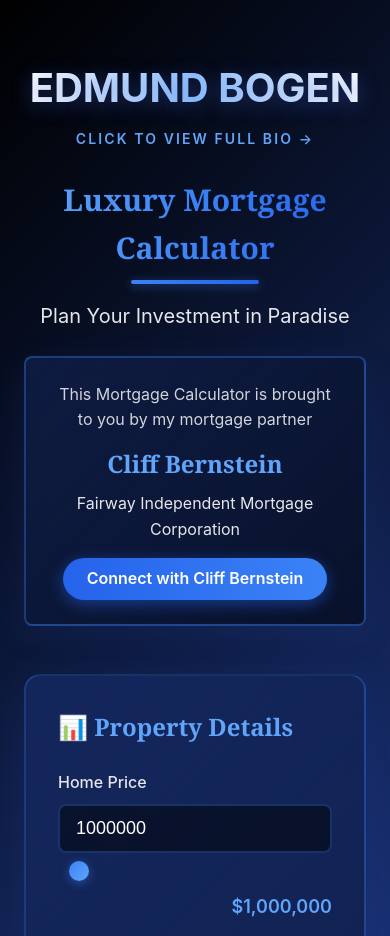
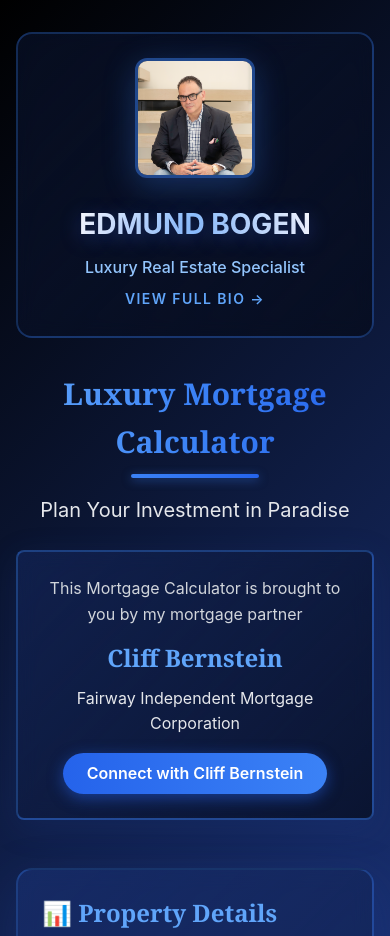
Before and after one commit to edmundbogen/luxury-mortgage-calculator, a plain HTML site: page index.html in a window 390 px wide. Shown: the top 936 px of the page. Drawn offline with Linux system fonts and the light colour scheme.

Commit message:
Add Edmund's photo and redesign header for better visual appeal
Changes:
- Added Edmund's professional photo to the header
- Redesigned author section with photo and info side-by-side on desktop
- Enhanced mobile responsiveness with stacked layout for phones
- Improved visual hierarchy with photo, name, and title
- Maintained all calculator functionality
- Optimized for both desktop and smartphone viewing

```diff
--- a/index.html
+++ b/index.html
@@ -10,12 +10,18 @@
     <div class="container">
         <!-- Header -->
         <header class="header">
-            <!-- Edmund Bogen Name - Prominent -->
-            <div class="author-section">
-                <a href="https://bogenhomes.com/agents/edmund-bogen/" target="_blank" rel="noopener noreferrer" class="author-link">
-                    <h1 class="author-name">EDMUND BOGEN</h1>
-                    <p class="author-subtitle">Click to View Full Bio →</p>
-                </a>
+            <!-- Author Section with Photo -->
+            <div class="author-hero">
+                <div class="author-content">
+                    <img src="edmund-photo.png" alt="Edmund Bogen" class="author-photo">
+                    <div class="author-info">
+                        <a href="https://bogenhomes.com/agents/edmund-bogen/" target="_blank" rel="noopener noreferrer" class="author-link">
+                            <h1 class="author-name">EDMUND BOGEN</h1>
+                            <p class="author-subtitle">Luxury Real Estate Specialist</p>
+                            <p class="author-cta">View Full Bio →</p>
+                        </a>
+                    </div>
+                </div>
             </div>
 
             <div class="title-section">
--- a/styles.css
+++ b/styles.css
@@ -26,8 +26,37 @@ body {
     padding-top: 2rem;
 }
 
-.author-section {
-    margin-bottom: 1.5rem;
+/* Author Hero Section with Photo */
+.author-hero {
+    margin-bottom: 2rem;
+}
+
+.author-content {
+    display: flex;
+    align-items: center;
+    justify-content: center;
+    gap: 2rem;
+    padding: 2rem;
+    background: linear-gradient(135deg, rgba(30, 58, 138, 0.2), rgba(0, 0, 0, 0.4));
+    backdrop-filter: blur(10px);
+    border-radius: 1rem;
+    border: 2px solid rgba(59, 130, 246, 0.3);
+    max-width: 800px;
+    margin: 0 auto;
+}
+
+.author-photo {
+    width: 180px;
+    height: 180px;
+    border-radius: 12px;
+    object-fit: cover;
+    object-position: center top;
+    border: 3px solid rgba(59, 130, 246, 0.5);
+    box-shadow: 0 8px 32px rgba(59, 130, 246, 0.3);
+}
+
+.author-info {
+    text-align: left;
 }
 
 .author-link {
@@ -37,11 +66,11 @@ body {
 }
 
 .author-link:hover {
-    transform: scale(1.05);
+    transform: scale(1.02);
 }
 
 .author-name {
-    font-size: 4rem;
+    font-size: 3rem;
     font-weight: bold;
     margin-bottom: 0.5rem;
     background: linear-gradient(90deg, #ffffff, #93c5fd, #ffffff);
@@ -60,15 +89,22 @@ body {
 }
 
 .author-subtitle {
+    color: #93c5fd;
+    font-size: 1.125rem;
+    margin-bottom: 0.5rem;
+    font-weight: 500;
+}
+
+.author-cta {
     color: #60a5fa;
     font-size: 0.875rem;
     text-transform: uppercase;
-    letter-spacing: 0.15em;
+    letter-spacing: 0.1em;
     font-weight: 600;
     transition: color 0.3s ease;
 }
 
-.author-link:hover .author-subtitle {
+.author-link:hover .author-cta {
     color: #93c5fd;
 }
 
@@ -475,8 +511,35 @@ input[type="range"]::-moz-range-thumb {
 
 /* Responsive Design */
 @media (max-width: 768px) {
+    /* Author section mobile */
+    .author-content {
+        flex-direction: column;
+        gap: 1.5rem;
+        padding: 1.5rem;
+    }
+
+    .author-photo {
+        width: 150px;
+        height: 150px;
+    }
+
+    .author-info {
+        text-align: center;
+    }
+
     .author-name {
-        font-size: 2.5rem;
+        font-size: 2rem;
+        text-align: center;
+    }
+
+    .author-subtitle {
+        font-size: 1rem;
+        text-align: center;
+    }
+
+    .author-cta {
+        text-align: center;
+        display: block;
     }
 
     .main-title {
@@ -495,4 +558,38 @@ input[type="range"]::-moz-range-thumb {
     .monthly-payment-amount {
         font-size: 2.5rem;
     }
+
+    /* Adjust padding for mobile */
+    .container {
+        padding: 1rem;
+    }
+
+    .header {
+        padding-top: 1rem;
+    }
+
+    .input-section,
+    .results-section {
+        padding: 1.5rem;
+    }
 }
+
+/* Small mobile devices */
+@media (max-width: 480px) {
+    .author-photo {
+        width: 120px;
+        height: 120px;
+    }
+
+    .author-name {
+        font-size: 1.75rem;
+    }
+
+    .monthly-payment-amount {
+        font-size: 2rem;
+    }
+
+    .result-value {
+        font-size: 1.25rem;
+    }
+}
```
Also changed, not shown: edmund-photo.png (added).
